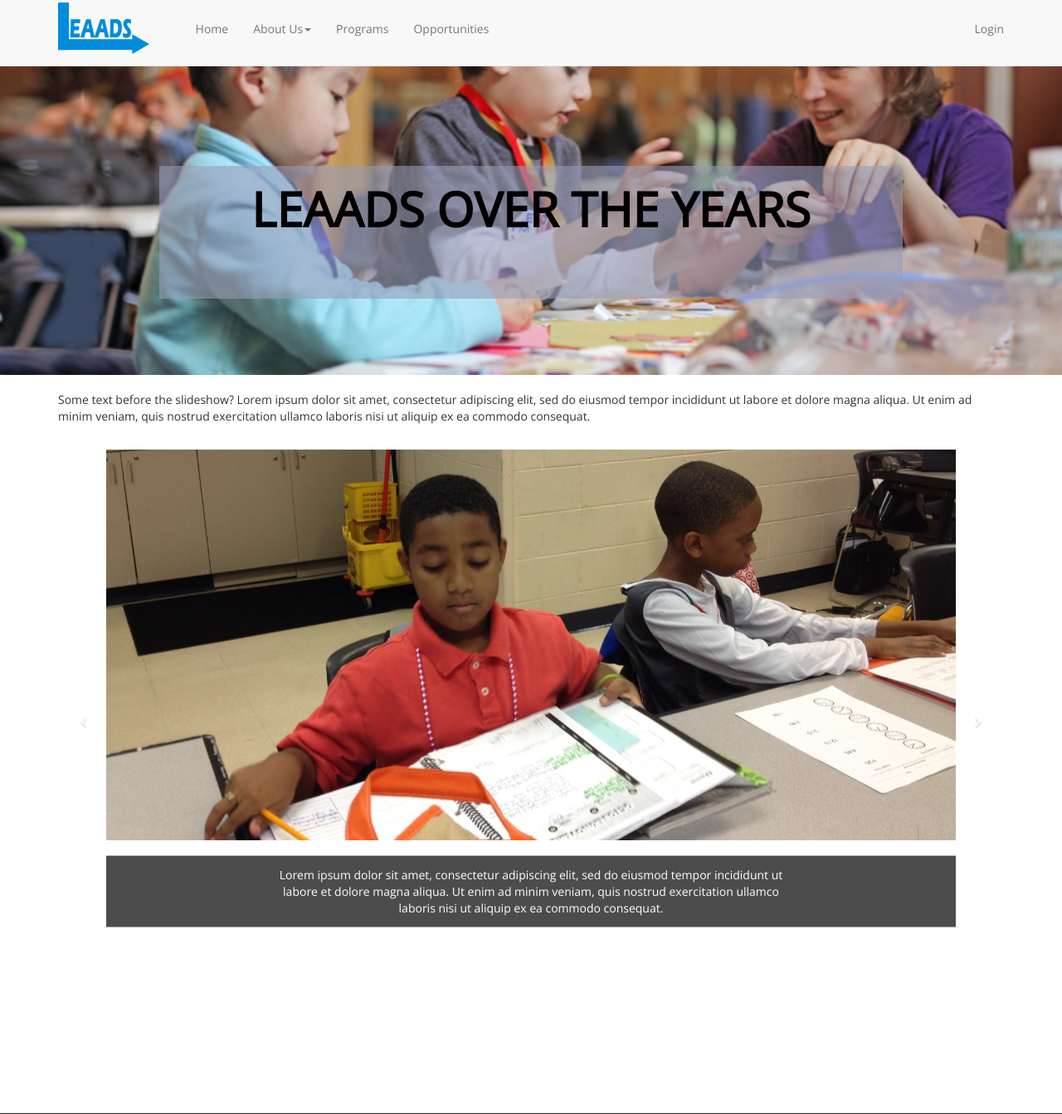
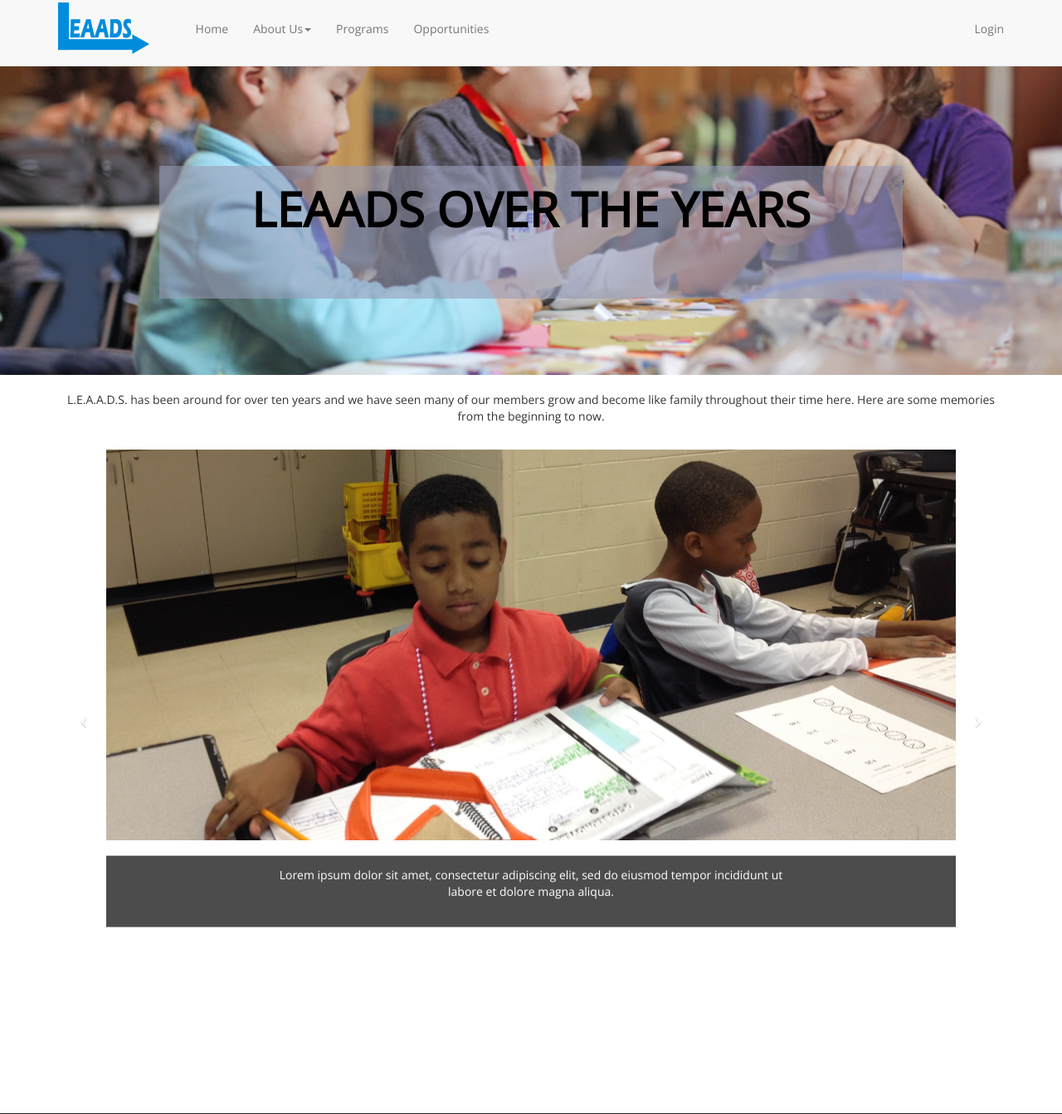
Before and after one commit to SrutiG/LEAADS-website, a Flask app: page /overtheyears in a window 1280 px wide. Shown: the top 1343 px of the page at 83% size. Run offline with Flask 2, Linux system fonts and the light colour scheme; some libraries are stand-ins or nearby versions.

Commit message:
shortened captions over the years

```diff
--- a/app/templates/overtheyears.html
+++ b/app/templates/overtheyears.html
@@ -9,9 +9,8 @@
 </div>
 
 <br>
-<div class="container tab-content no-border padding-24">
-    <p>
-        Some text before the slideshow? Lorem ipsum dolor sit amet, consectetur adipiscing elit, sed do eiusmod tempor incididunt ut labore et dolore magna aliqua. Ut enim ad minim veniam, quis nostrud exercitation ullamco laboris nisi ut aliquip ex ea commodo consequat.</p>
+<div class="container tab-content no-border padding-24 text-center">
+    <p>L.E.A.A.D.S. has been around for over ten years and we have seen many of our members grow and become like family throughout their time here. Here are some memories from the beginning to now. </p>
 </div>
 <br>
 
@@ -22,7 +21,7 @@
 </audio>
 
 <div class="carousel-stuff">
-    <div id="myCarousel" class="carousel slide carousel-items">
+    <div id="myCarousel" class="carousel slide carousel-items" data-interval="3000">
 <!-- Indicators -->
         <ol class="carousel-indicators">
             <li data-target="#myCarousel" data-slide-to="0" class="active"></li>
@@ -36,7 +35,7 @@
 
                 </div>
                 <div class="news-text text-center">
-                    <p>Lorem ipsum dolor sit amet, consectetur adipiscing elit, sed do eiusmod tempor incididunt ut labore et dolore magna aliqua. Ut enim ad minim veniam, quis nostrud exercitation ullamco laboris nisi ut aliquip ex ea commodo consequat.</p>
+                    <p>Lorem ipsum dolor sit amet, consectetur adipiscing elit, sed do eiusmod tempor incididunt ut labore et dolore magna aliqua.</p>
                 </div>
             </div>
             <div class="item carousel-item">
@@ -45,7 +44,7 @@
 
                 </div>
                 <div class="news-text text-center">
-                    <p>Lorem ipsum dolor sit amet, consectetur adipiscing elit, sed do eiusmod tempor incididunt ut labore et dolore magna aliqua. Ut enim ad minim veniam, quis nostrud exercitation ullamco laboris nisi ut aliquip ex ea commodo consequat.</p>
+                    <p>Lorem ipsum dolor sit amet, consectetur adipiscing elit, sed do eiusmod tempor incididunt ut labore et dolore magna aliqua.</p>
                 </div>
             </div>
             <div class="item carousel-item">
@@ -54,7 +53,7 @@
 
                 </div>
                 <div class="news-text text-center">
-                    <p>Lorem ipsum dolor sit amet, consectetur adipiscing elit, sed do eiusmod tempor incididunt ut labore et dolore magna aliqua. Ut enim ad minim veniam, quis nostrud exercitation ullamco laboris nisi ut aliquip ex ea commodo consequat.</p>
+                    <p>Lorem ipsum dolor sit amet, consectetur adipiscing elit, sed do eiusmod tempor incididunt ut labore et dolore magna aliqua.</p>
                 </div>
             </div>
             <div class="item carousel-item">
@@ -63,7 +62,7 @@
 
                 </div>
                 <div class="news-text text-center">
-                    <p>Lorem ipsum dolor sit amet, consectetur adipiscing elit, sed do eiusmod tempor incididunt ut labore et dolore magna aliqua. Ut enim ad minim veniam, quis nostrud exercitation ullamco laboris nisi ut aliquip ex ea commodo consequat.</p>
+                    <p>Lorem ipsum dolor sit amet, consectetur adipiscing elit, sed do eiusmod tempor incididunt ut labore et dolore magna aliqua.</p>
                 </div>
             </div>
 
@@ -73,7 +72,7 @@
 
                 </div>
                 <div class="news-text text-center">
-                    <p>Lorem ipsum dolor sit amet, consectetur adipiscing elit, sed do eiusmod tempor incididunt ut labore et dolore magna aliqua. Ut enim ad minim veniam, quis nostrud exercitation ullamco laboris nisi ut aliquip ex ea commodo consequat.</p>
+                    <p>Lorem ipsum dolor sit amet, consectetur adipiscing elit, sed do eiusmod tempor incididunt ut labore et dolore magna aliqua.</p>
                 </div>
             </div>
         </div>
```
